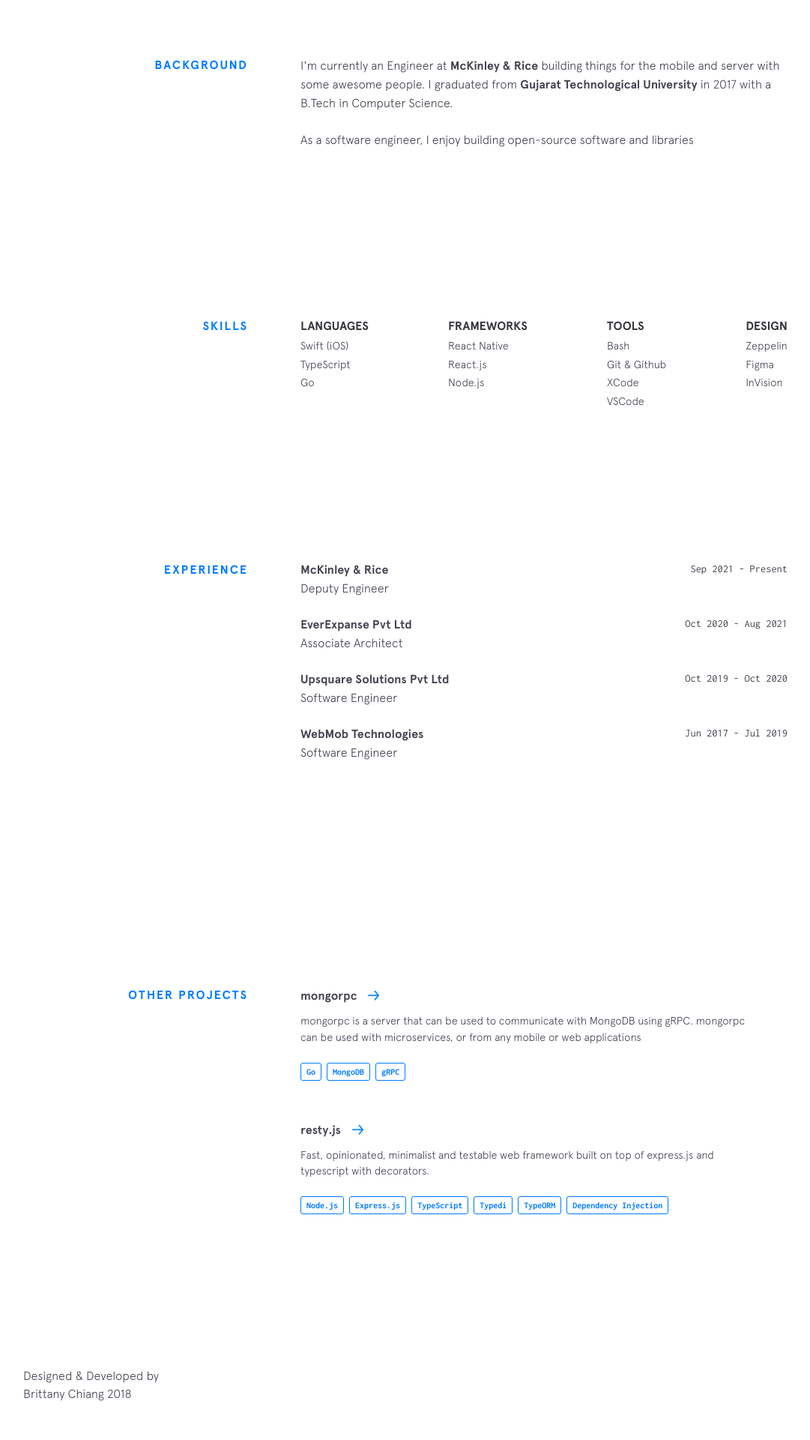
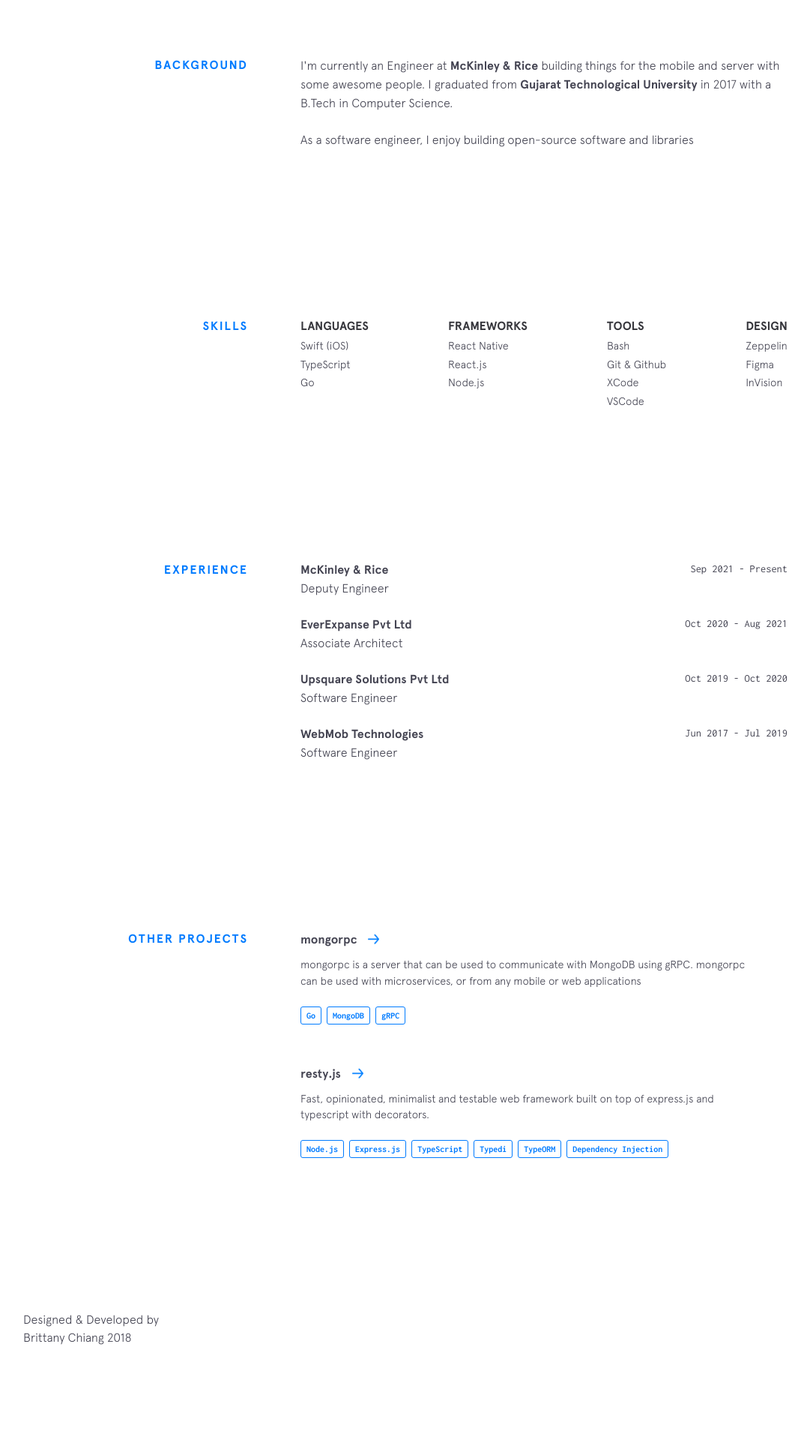
Before and after one commit to satishbabariya/satishbabariya.github.io, a Jekyll site: the page built from index.markdown, in a window 1280 px wide. Shown: the part 925-2845 px from the top of the page at 75% size, without its empty margins (49-1130 px from the left). Built offline with Jekyll 4.4.1, drawn with Linux system fonts in a browser that asks for light colours; nearby versions of some CDN libraries; after the commit the page ends 2770 px from its top, so only the background shows below that.

Commit message:
remove extra bottom space from jobs

```diff
--- a/css/main.css
+++ b/css/main.css
@@ -709,7 +709,7 @@ strong {
   font-size: 0.9rem;
 }
 .experience .jobs {
-  margin-bottom: 100px;
+  margin-bottom: 25px;
 }
 .experience .job {
   margin-bottom: 25px;
```
